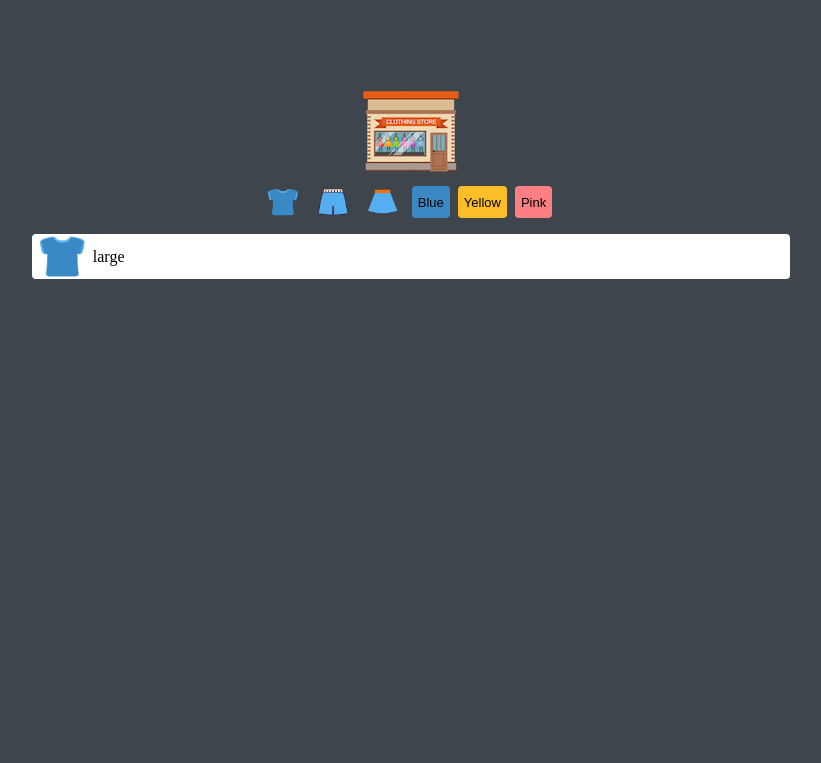
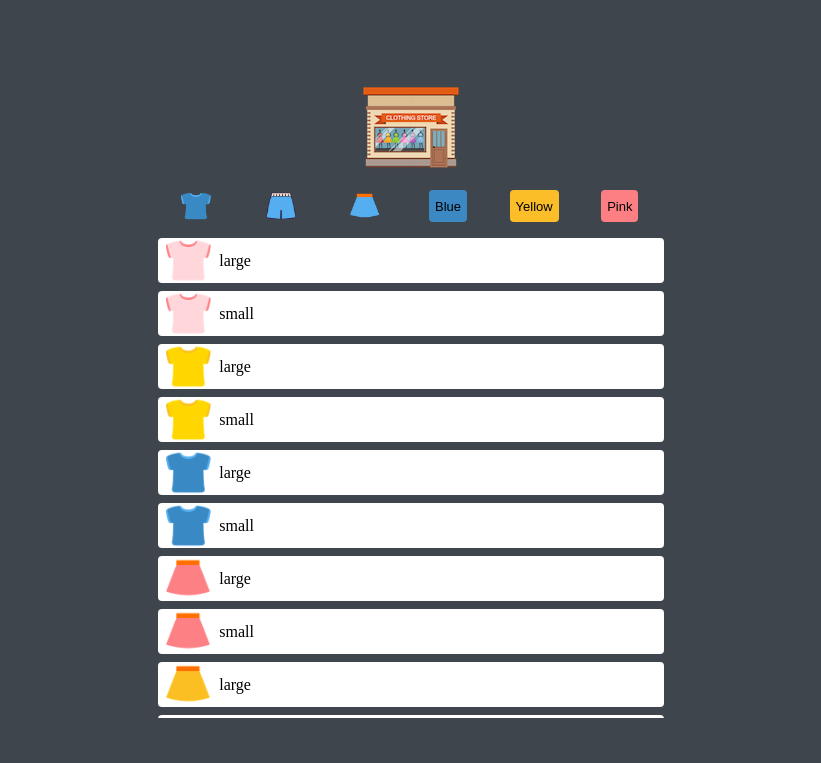
Before and after one commit to jihyojeon/dream-shopping, a plain HTML site: page app/index.html in a window 1280 px wide. Shown: the whole page, without its empty margins (229-1050 px from the left). Drawn offline with Linux system fonts and the light colour scheme.

Commit message:
Add app.js

```diff
--- a/app/app.js
+++ b/app/app.js
@@ -0,0 +1,44 @@
+async function loadItems() {
+  // fetch items from the JSON file
+  return fetch("../data/data.json")
+    .then((response) => response.json())
+    .then((json) => json.items);
+}
+
+function createHTMLString(item) {
+  // Create innerHTML from given item
+  return `
+    <li class="item">
+      <img src="${item.img}" alt="${item.type}" class="item__thumbnail">
+      <span class="item__description">${item.size}</span>
+    </li>
+  `;
+}
+
+function displayItems(items) {
+  // Update the list with given items
+  const container = document.querySelector(".itemlist");
+  container.innerHTML = items.map((item) => createHTMLString(item)).join("");
+}
+
+function onButtonClick(event, items) {
+  const value = event.target.dataset.value;
+  displayItems(
+    items.filter((item) => item.color === value || item.type === value)
+  );
+}
+
+function setEventListeners(items) {
+  const logo = document.querySelector(".logo");
+  const bar = document.querySelector(".bar"); // event delegation
+  logo.addEventListener("click", () => displayItems(items));
+  bar.addEventListener("click", (event) => onButtonClick(event, items));
+}
+
+// Main
+loadItems()
+  .then((items) => {
+    displayItems(items);
+    setEventListeners(items);
+  })
+  .catch(console.log);
--- a/app/index.html
+++ b/app/index.html
@@ -8,15 +8,18 @@
   <script src="app.js"></script>
 </head>
 <body>
+  <!-- logo -->
   <div class="logo"> <img src="../imgs/logo.png" alt="ogo"> </div>
+  <!-- buttons -->
   <div class="bar">
-    <button class="btn"><img class="imgbtn" src="../imgs/blue_t.png" alt="Tshirt"></button>
-    <button class="btn"><img class="imgbtn" src="../imgs/blue_p.png" alt="Pants"></button>
-    <button class="btn"><img class="imgbtn" src="../imgs/blue_s.png" alt="Skirt"></button>
-    <button class="btn colorbtn blue"> Blue </button>
-    <button class="btn colorbtn yellow"> Yellow </button>
-    <button class="btn colorbtn pink"> Pink </button>
+    <button class="btn"><img class="imgbtn" src="../imgs/blue_t.png" alt="tshirt" data-value="tshirt"/>
+    <button class="btn"><img class="imgbtn" src="../imgs/blue_p.png" alt="pants" data-value="pants"/>
+    <button class="btn"><img class="imgbtn" src="../imgs/blue_s.png" alt="skirt" data-value="skirt"/>
+    <button class="btn colorbtn blue" data-value="blue"> Blue </button>
+    <button class="btn colorbtn yellow" data-value="yellow"> Yellow </button>
+    <button class="btn colorbtn pink" data-value="pink"> Pink </button>
   </div>
+  <!-- items -->
   <ul class="itemlist">
     <li class="item">
       <img src="../imgs/blue_t.png" alt="tshirt" class="item__thumbnail">
--- a/app/style.css
+++ b/app/style.css
@@ -28,6 +28,7 @@ body {
 .logo {
   cursor: pointer;
   transition: transform var(--animation-duration) ease;
+  margin-bottom: var(--base-space);
 }
 
 .logo:hover {
@@ -37,6 +38,7 @@ body {
 .bar {
   display: flex;
   justify-content: space-around;
+  width: 40%;
 }
 
 .btn {
@@ -75,7 +77,7 @@ body {
 }
 
 .itemlist {
-  width: 60%;
+  width: 40%;
   height: 60%;
   list-style: none;
   padding-left: 0;
--- /dev/null
+++ b/data/data.json
@@ -0,0 +1,112 @@
+{
+  "items": [
+    {
+      "type": "tshirt",
+      "size": "large",
+      "color": "pink",
+      "img": "../imgs/pink_t.png"
+    },
+    {
+      "type": "tshirt",
+      "size": "small",
+      "color": "pink",
+      "img": "../imgs/pink_t.png"
+    },
+    {
+      "type": "tshirt",
+      "size": "large",
+      "color": "yellow",
+      "img": "../imgs/yellow_t.png"
+    },
+    {
+      "type": "tshirt",
+      "size": "small",
+      "color": "yellow",
+      "img": "../imgs/yellow_t.png"
+    },
+    {
+      "type": "tshirt",
+      "size": "large",
+      "color": "blue",
+      "img": "../imgs/blue_t.png"
+    },
+    {
+      "type": "tshirt",
+      "size": "small",
+      "color": "blue",
+      "img": "../imgs/blue_t.png"
+    },
+    {
+      "type": "skirt",
+      "size": "large",
+      "color": "pink",
+      "img": "../imgs/pink_s.png"
+    },
+    {
+      "type": "skirt",
+      "size": "small",
+      "color": "pink",
+      "img": "../imgs/pink_s.png"
+    },
+    {
+      "type": "skirt",
+      "size": "large",
+      "color": "yellow",
+      "img": "../imgs/yellow_s.png"
+    },
+    {
+      "type": "skirt",
+      "size": "small",
+      "color": "yellow",
+      "img": "../imgs/yellow_s.png"
+    },
+    {
+      "type": "skirt",
+      "size": "large",
+      "color": "blue",
+      "img": "../imgs/blue_s.png"
+    },
+    {
+      "type": "skirt",
+      "size": "small",
+      "color": "blue",
+      "img": "../imgs/blue_s.png"
+    },
+    {
+      "type": "pants",
+      "size": "small",
+      "color": "yellow",
+      "img": "../imgs/yellow_p.png"
+    },
+    {
+      "type": "pants",
+      "size": "large",
+      "color": "yellow",
+      "img": "../imgs/yellow_p.png"
+    },
+    {
+      "type": "pants",
+      "size": "small",
+      "color": "pink",
+      "img": "../imgs/pink_p.png"
+    },
+    {
+      "type": "pants",
+      "size": "large",
+      "color": "pink",
+      "img": "../imgs/pink_p.png"
+    },
+    {
+      "type": "pants",
+      "size": "small",
+      "color": "blue",
+      "img": "../imgs/blue_p.png"
+    },
+    {
+      "type": "pants",
+      "size": "large",
+      "color": "blue",
+      "img": "../imgs/blue_p.png"
+    }
+  ]
+}
```
